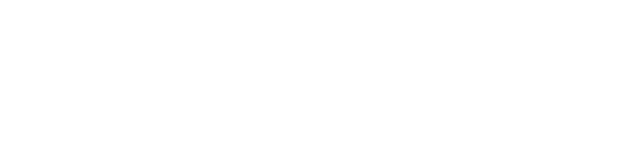
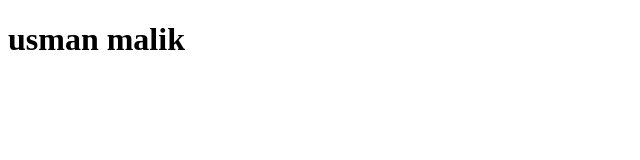
Before and after one commit to muhammadusmanmalik78/github-lecture, a plain HTML site: page about.html in a window 1280 px wide. Shown: the whole page, without its empty margins (0-640 px from the left). Drawn offline with Linux system fonts and the light colour scheme.

Commit message:
waste.html add or modify about

```diff
--- a/about.html
+++ b/about.html
@@ -7,6 +7,6 @@
     <title>Document</title>
 </head>
 <body>
-
+    <h1>usman malik</h1>
 </body>
 </html>
```
Also changed, not shown: waste.html (added).
